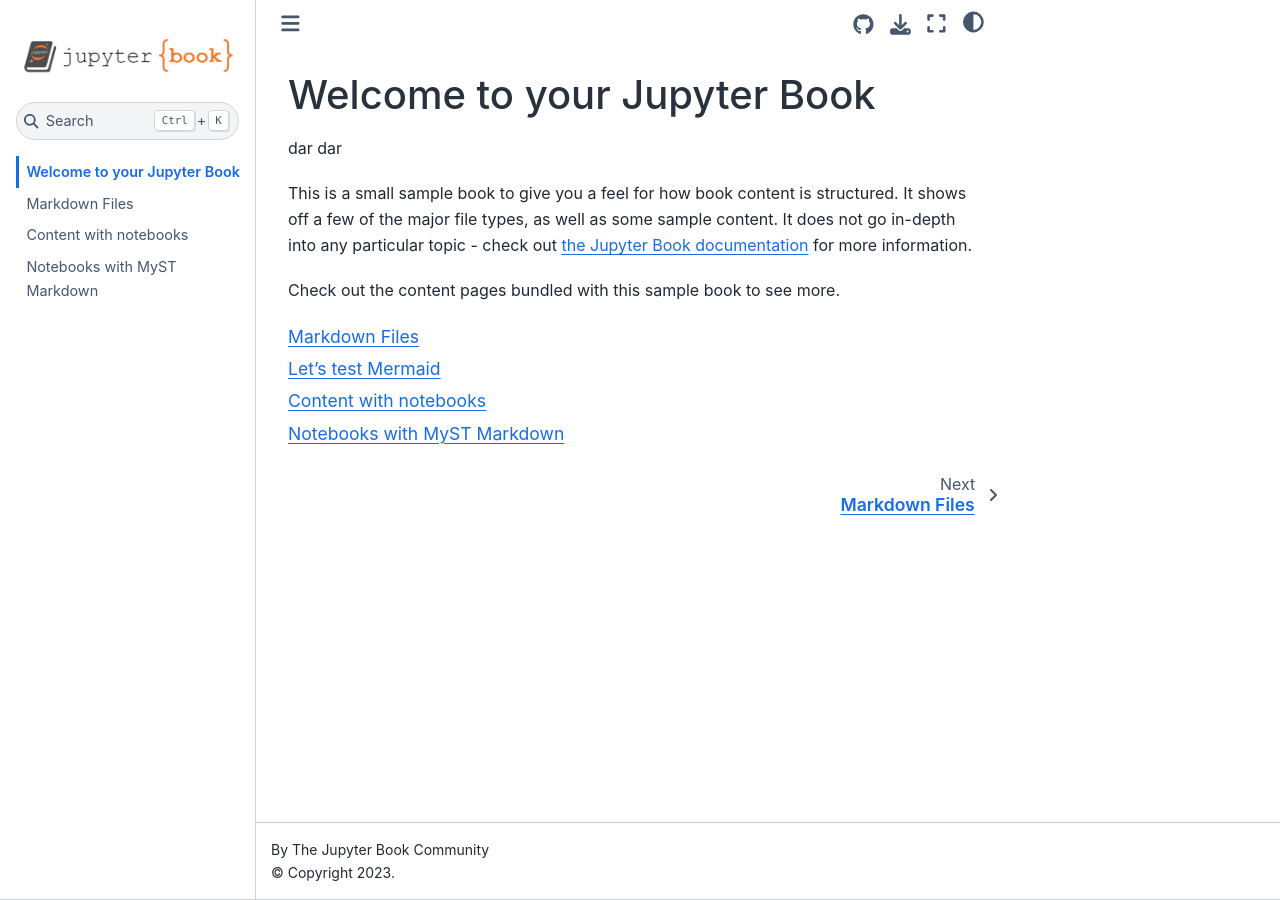
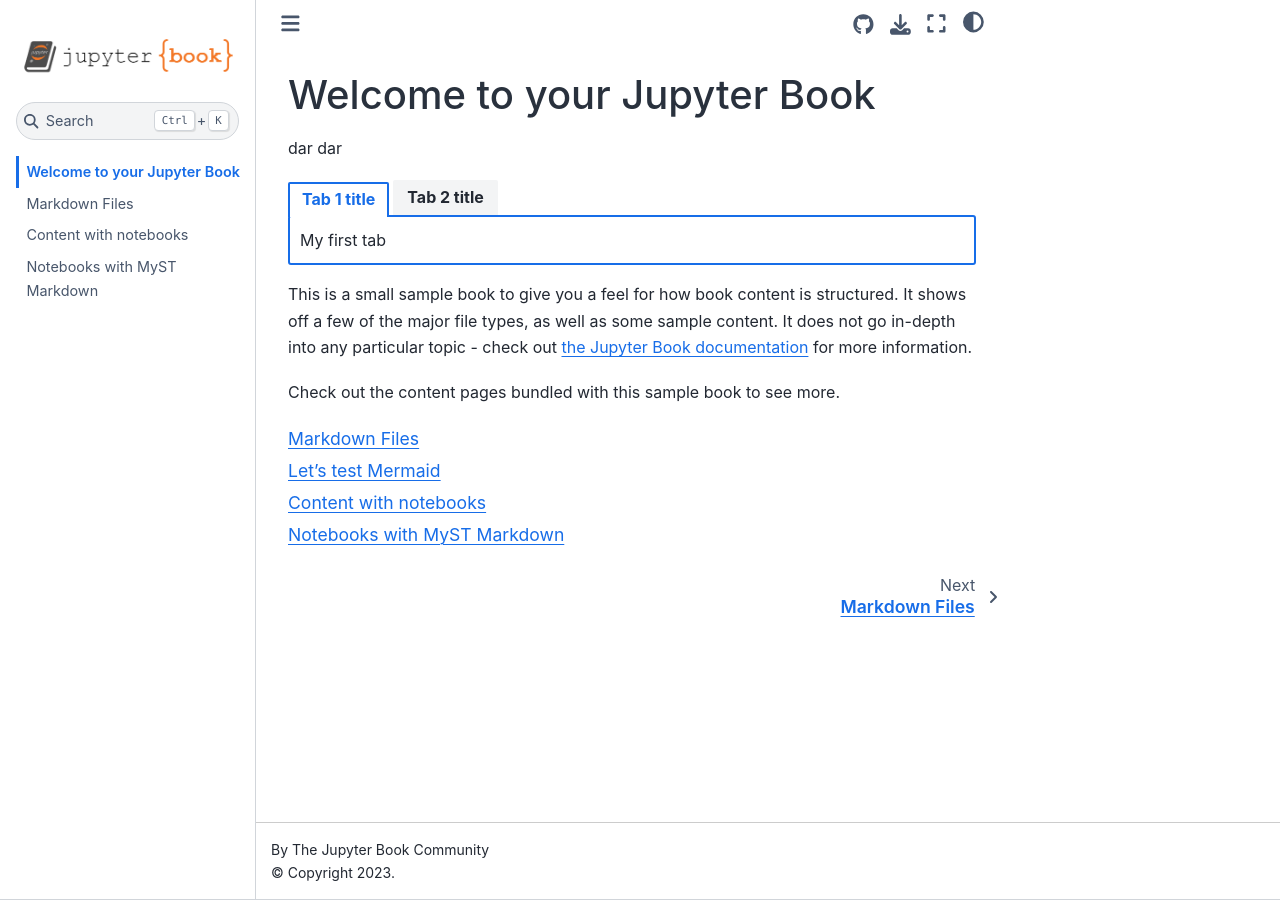
Before and after one commit to v2-softwarehouse/site-ode-documentation, a Jupyter Book: the page built from intro.md, in a window 1280 px wide. Built offline with Jupyter Book 1.0.4 settings and Sphinx 7.4.7 and the Sphinx Book theme 1.1.4, drawn with Linux system fonts in a browser that asks for light colours.

Commit message:
Update intro.md

`````diff
--- a/intro.md
+++ b/intro.md
@@ -1,6 +1,16 @@
 # Welcome to your Jupyter Book
 
 dar dar
+
+````{tab-set}
+```{tab-item} Tab 1 title
+My first tab
+```
+
+```{tab-item} Tab 2 title
+My second tab with `some code`!
+```
+````
 
 This is a small sample book to give you a feel for how book content is
 structured.
`````
